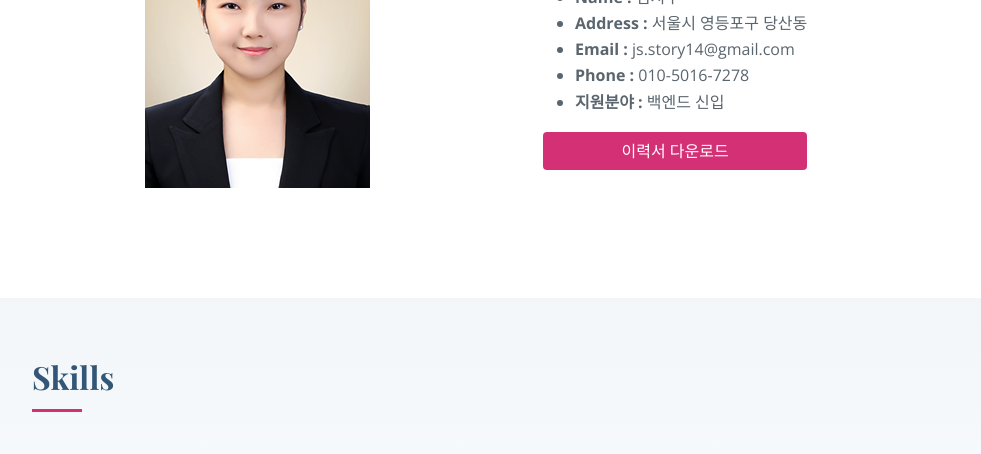
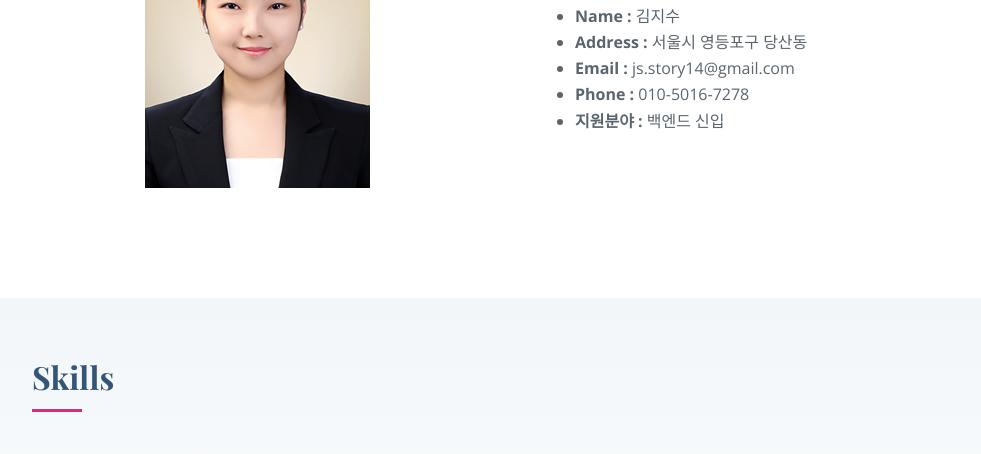
Before and after one commit to jskim14/jskim14.github.io, a plain HTML site: page index.html in a window 1280 px wide. Shown: the part 980-1434 px from the top of the page, without its empty margins (50-1031 px from the left). Drawn offline with nearby package versions, Linux system fonts and the light colour scheme; a web font is replaced by a local one.

Commit message:
버튼삭제

```diff
--- a/index.html
+++ b/index.html
@@ -94,8 +94,6 @@
                   <li><strong>Phone : </strong> 010-5016-7278 </li>
                   <li><strong>지원분야 : </strong> 백엔드 신입 </li>
                 </ul>
-                <a href="https://docs.google.com/uc?export=download&id=1gYEoPEJaJVYLcQhgJEgcHSsKcmKTNZlV6GirCrzmHtw" download="" class="btn">
-                  이력서 다운로드</a>
               </p>
 
 
```
Also changed, not shown: 1 other file.
